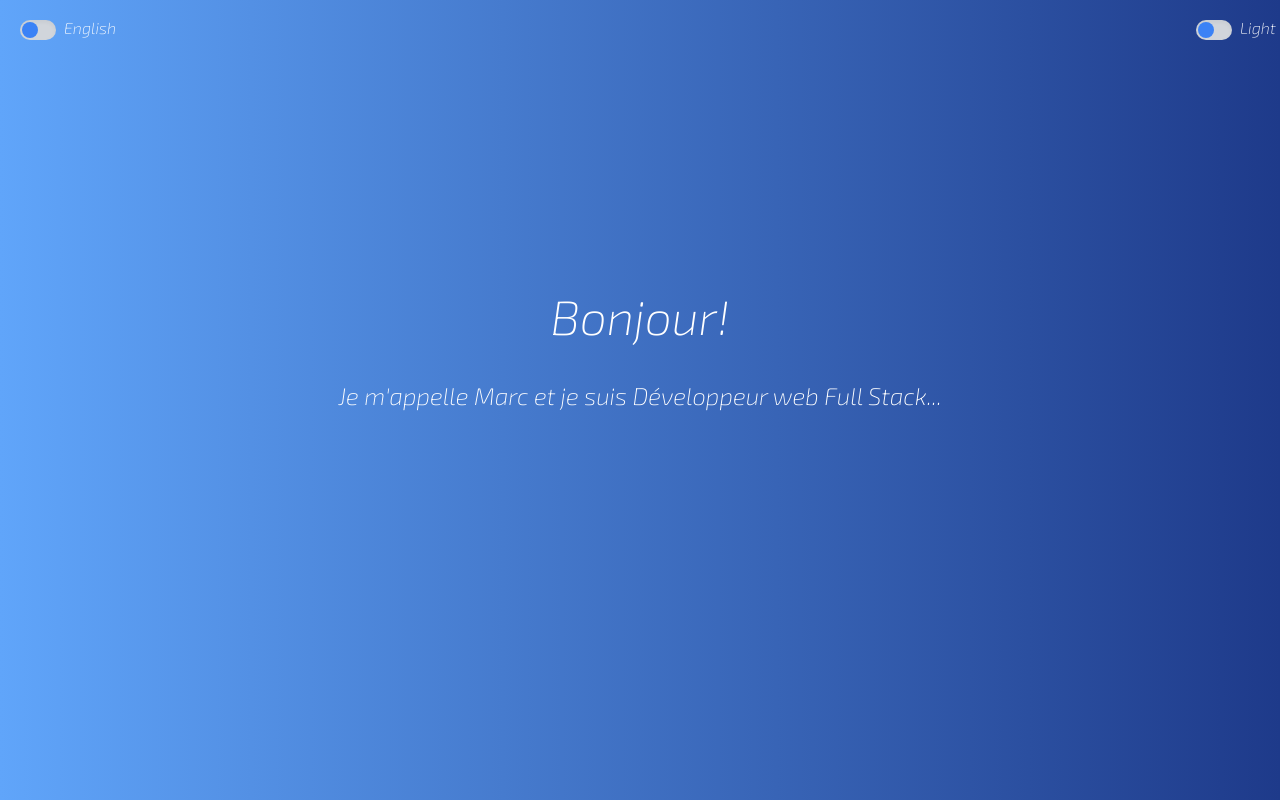
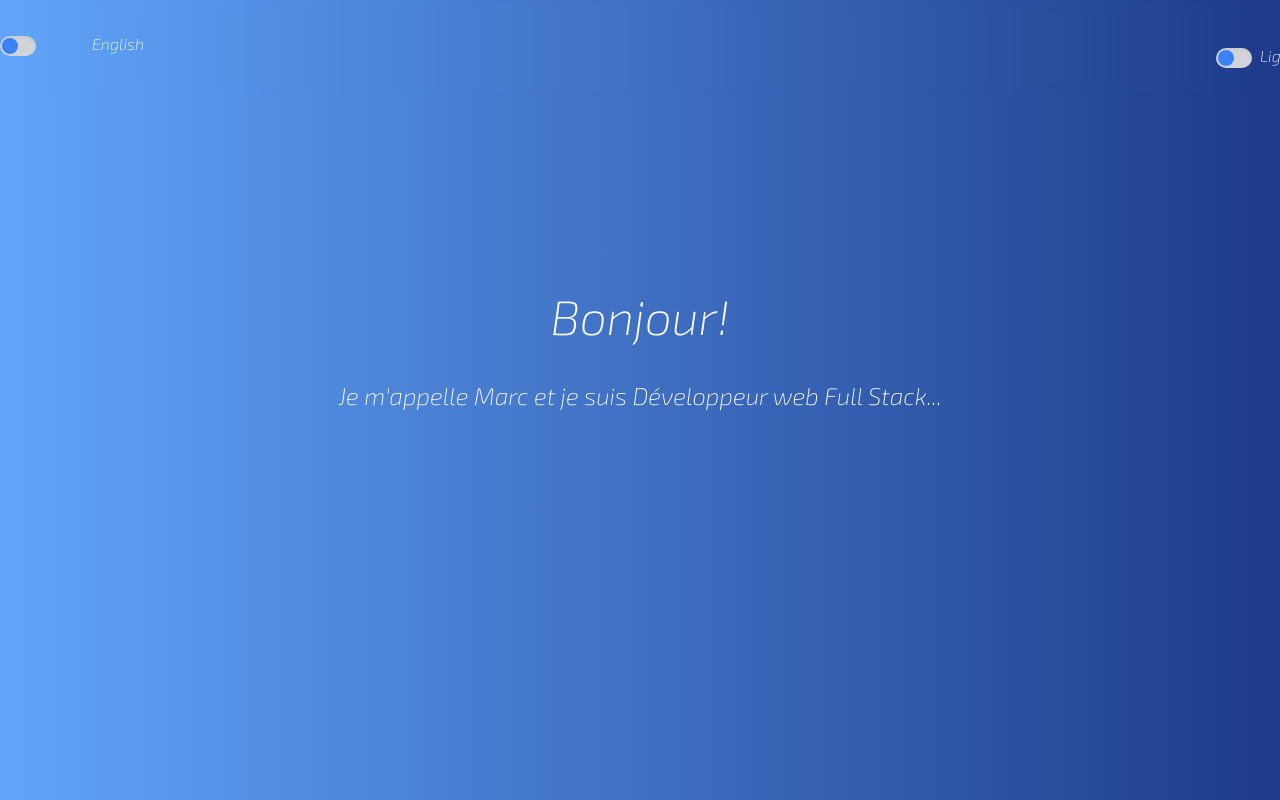
Before and after one commit to moumax/marcofolio, a React (Vite) app: page / in a window 1280 px wide. Shown: the top 800 px of the page. Built offline with nearby package versions, Linux system fonts and the light colour scheme.

Commit message:
Add a blur on the div buttons

```diff
--- a/src/App.jsx
+++ b/src/App.jsx
@@ -24,7 +24,7 @@ function App() {
         }
       >
         <GeneralBackgroundDark />
-        <div className="absolute z-10 flex justify-between w-full ml-5 pr-10 mt-5">
+        <div className="fixed z-10 h-24 items-center flex justify-between w-full 5 backdrop-blur-sm">
           <ButtonLanguage />
           <ButtonMode />
         </div>
--- a/src/components/ButtonLanguage.jsx
+++ b/src/components/ButtonLanguage.jsx
@@ -8,7 +8,7 @@ const ButtonLanguage = () => {
     <div>
       <div>
         <input
-          className="fixed mr-3 appearance-none w-9 focus:outline-none checked:bg-blue-300 h-5 bg-gray-300 rounded-full before:inline-block before:rounded-full before:bg-blue-500 before:h-4 before:w-4 checked:before:translate-x-full shadow-inner transition-all duration-300 before:ml-0.5"
+          className="reletive mr-3 appearance-none w-9 focus:outline-none checked:bg-blue-300 h-5 bg-gray-300 rounded-full before:inline-block before:rounded-full before:bg-blue-500 before:h-4 before:w-4 checked:before:translate-x-full shadow-inner transition-all duration-300 before:ml-0.5"
           type="checkbox"
           role="switch"
           id="flexSwitchCheckDefault"
--- a/src/components/GeneralBackground.jsx
+++ b/src/components/GeneralBackground.jsx
@@ -7,8 +7,8 @@ const GeneralBackground = () => {
     <div
       className={
         mode === "light"
-          ? "absolute min-h-screen bg-gradient-to-r from-blue-400 to-blue-900 p-10 w-full h-full"
-          : "absolute min-h-screen bg-white p-10 w-full h-full"
+          ? "absolute min-h-screen bg-gradient-to-r from-blue-400 to-blue-900 p-10 w-full h-full z-0"
+          : "absolute min-h-screen bg-white p-10 w-full h-full z-0"
       }
     ></div>
   );
```
